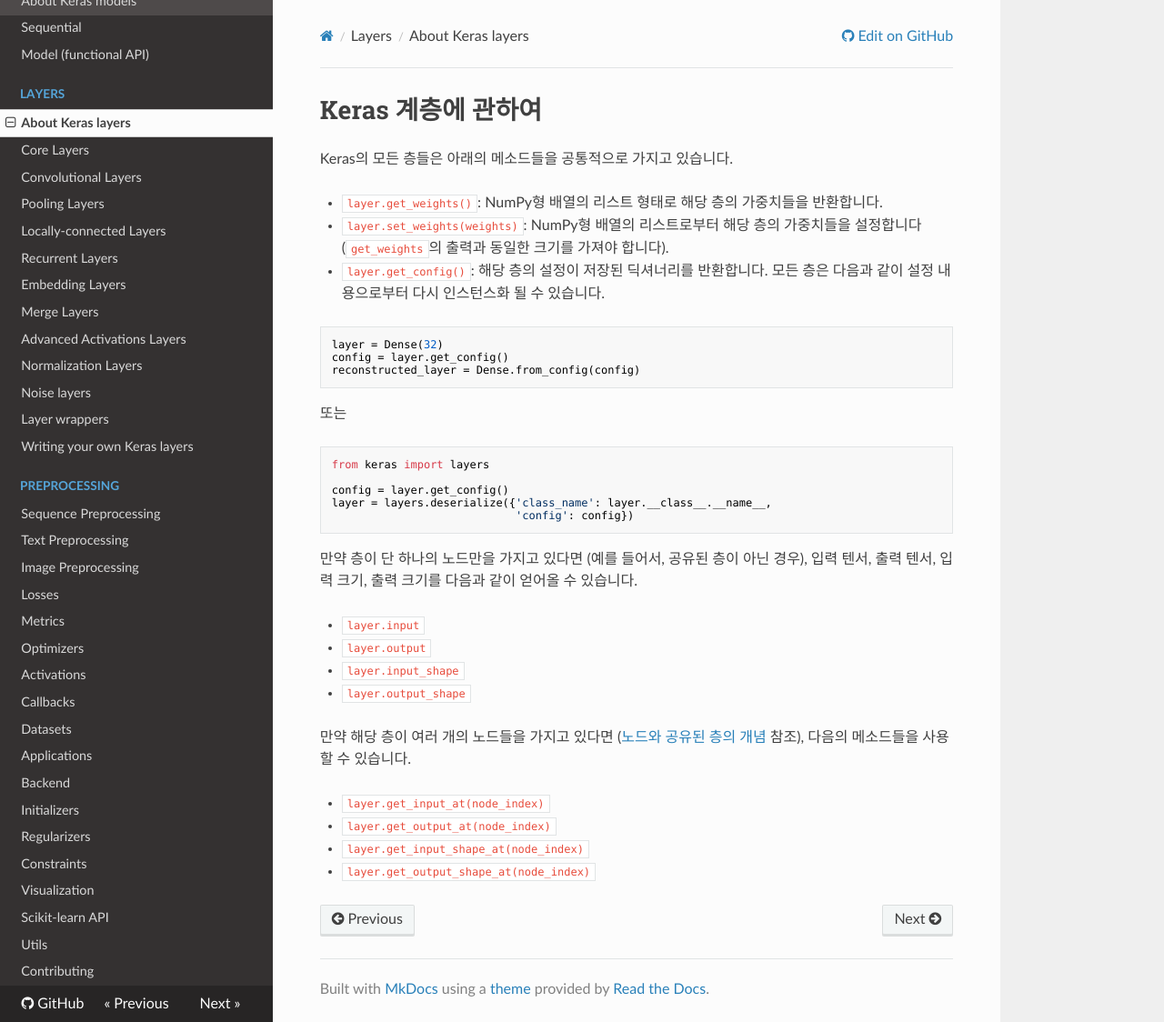
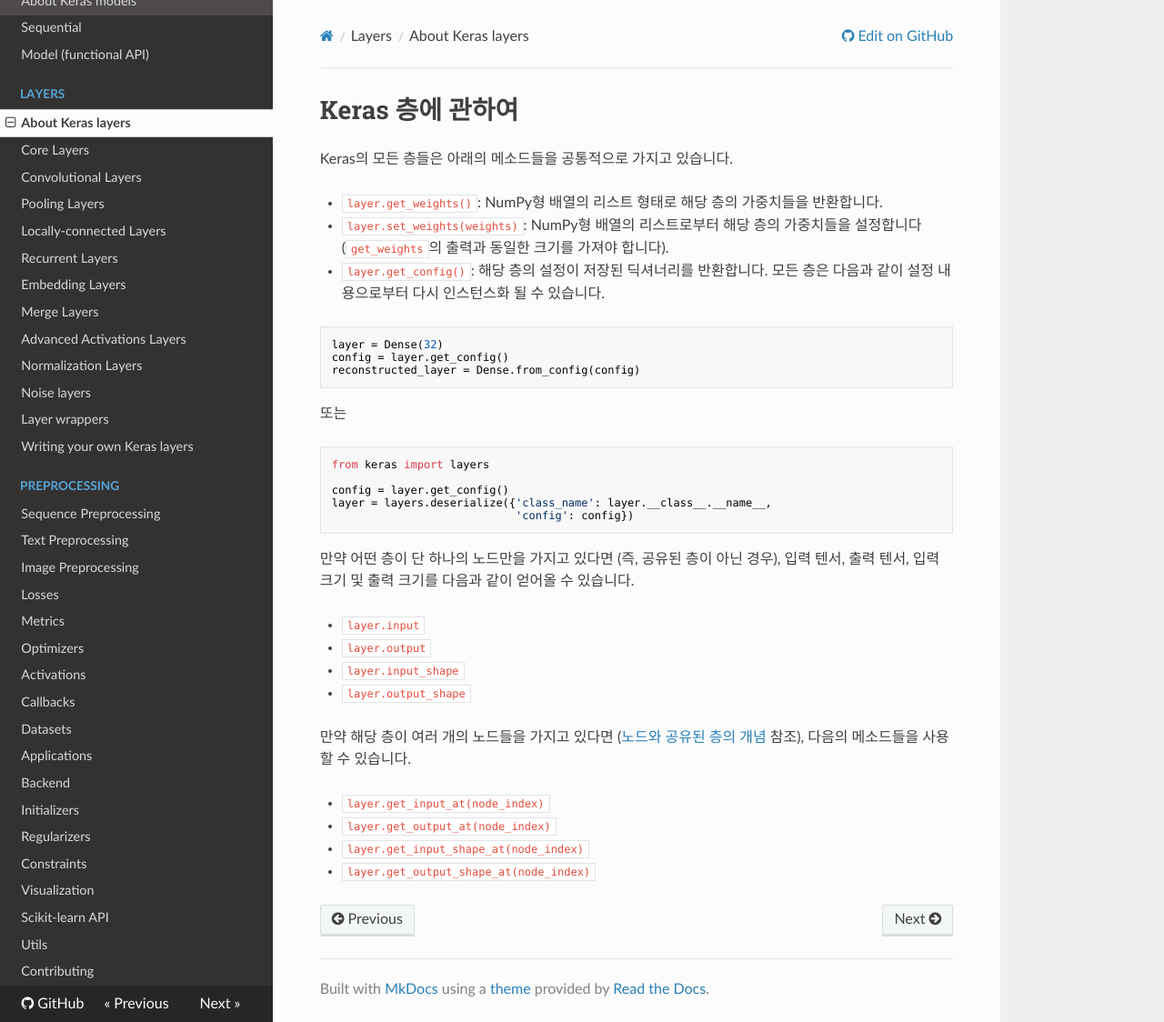
Before and after one commit to keras-team/keras-docs-ko, an MkDocs documentation site: the page built from sources/layers/about-keras-layers.md, in a window 1280 px wide and 1124 px high. Shown: the whole window at 91% size. Built offline with MkDocs 1.6.1, drawn with Linux system fonts in a browser that asks for light colours; nearby versions of some CDN libraries.

Commit message:
Update about-keras-layers.md

````diff
--- a/sources/layers/about-keras-layers.md
+++ b/sources/layers/about-keras-layers.md
@@ -1,4 +1,4 @@
-# Keras 계층에 관하여
+# Keras 층에 관하여
 
 Keras의 모든 층들은 아래의 메소드들을 공통적으로 가지고 있습니다.
 
@@ -22,7 +22,7 @@
                             'config': config})
 ```
 
-만약 층이 단 하나의 노드만을 가지고 있다면 (예를 들어서, 공유된 층이 아닌 경우), 입력 텐서, 출력 텐서, 입력 크기, 출력 크기를 다음과 같이 얻어올 수 있습니다.
+만약 어떤 층이 단 하나의 노드만을 가지고 있다면 (즉, 공유된 층이 아닌 경우), 입력 텐서, 출력 텐서, 입력 크기 및 출력 크기를 다음과 같이 얻어올 수 있습니다.
 
 - `layer.input`
 - `layer.output`
````
